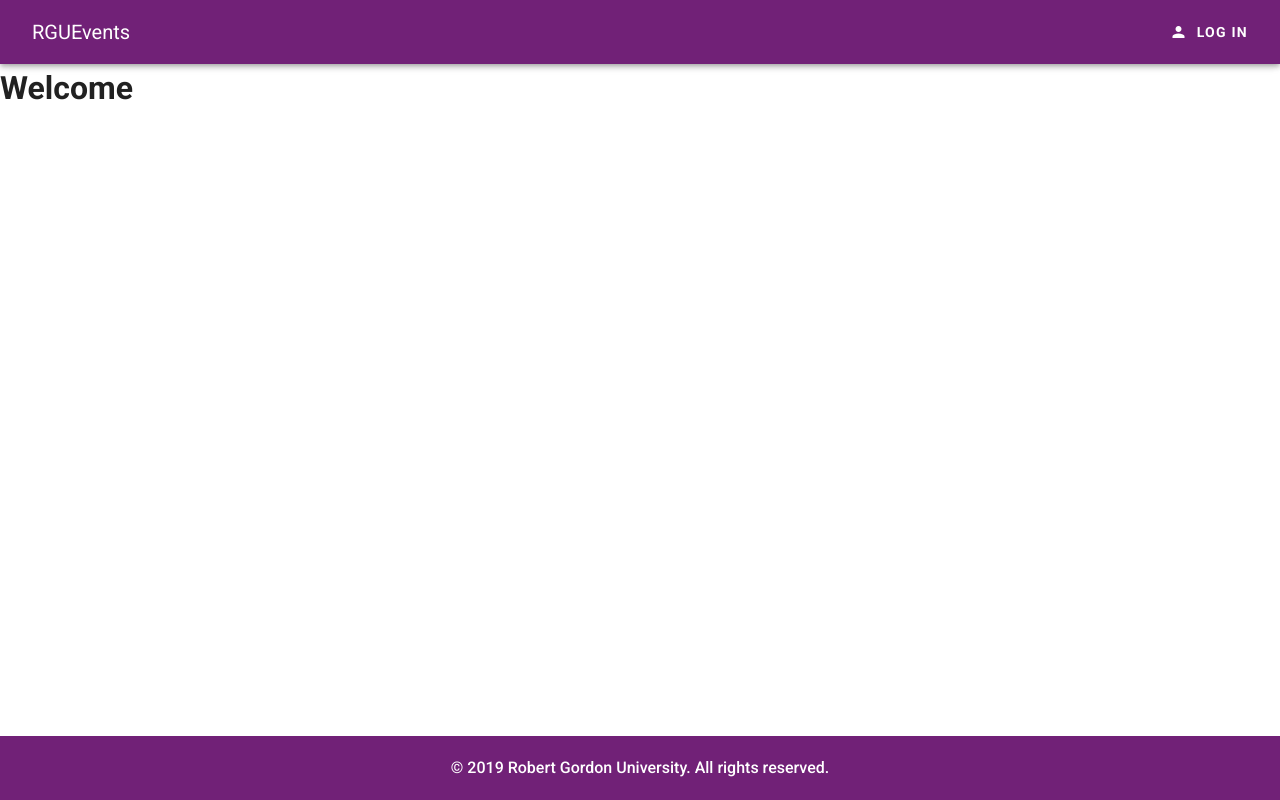
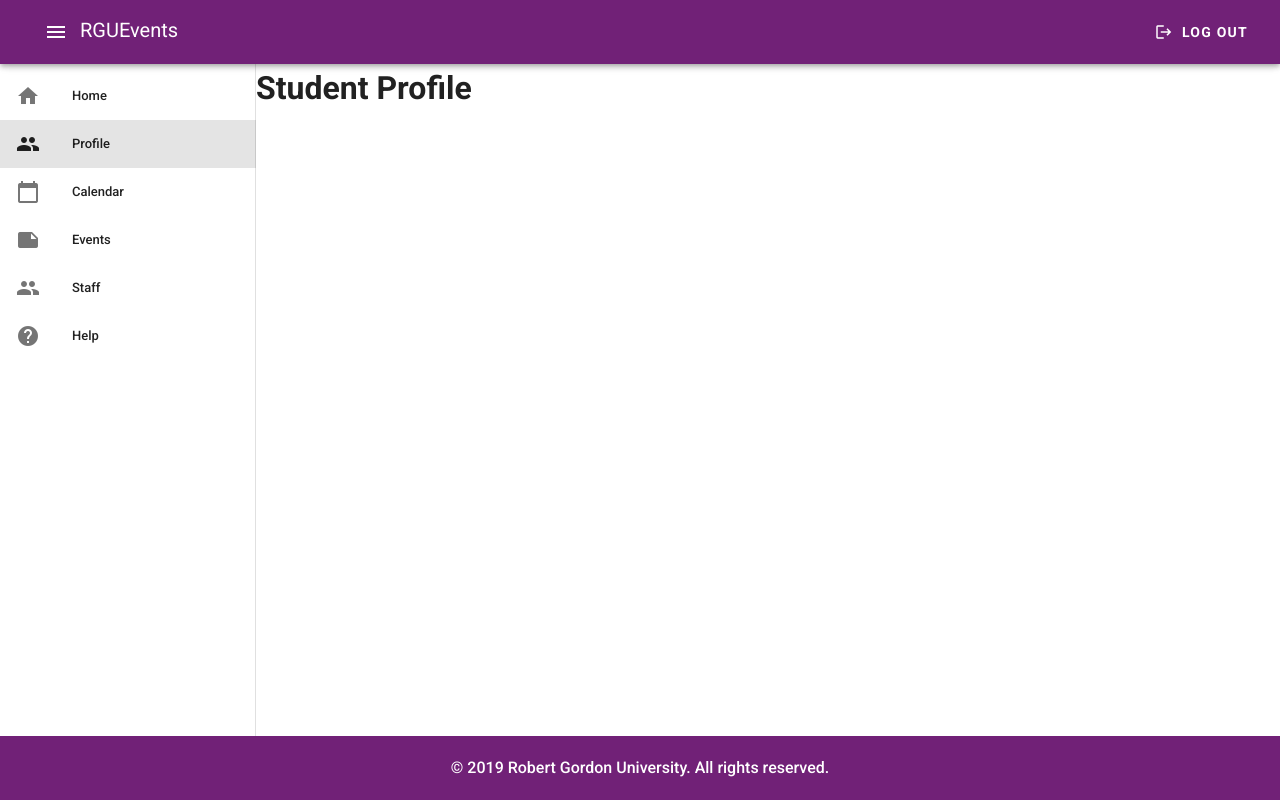
Before and after one commit to llindsay97/CM3108_CourseWork, a Vue app: page /profile in a window 1280 px wide. Before the commit this address led to /. Built offline with nearby package versions, Linux system fonts and the light colour scheme; what vue-textarea-autosize would draw is missing.

Commit message:
Created home page, added it to navbar then routed it so its a viewable page

```diff
--- a/src/components/Navbar.vue
+++ b/src/components/Navbar.vue
@@ -42,6 +42,7 @@ export default {
       drawer: null,
       items: [
         { icon: "home", text: "Home", route: "/home" },
+        { icon: "people", text: "Profile", route: "/profile" },
         { icon: "calendar_today", text: "Calendar", route: "/calendar" },
         { icon: "note", text: "Events", route: "/events" },
         { icon: "people", text: "Staff", route: "/staff" },
@@ -57,6 +58,9 @@ export default {
     if (this.$route.path === "/home") {
       this.isLoggedIn = true;
     }
+    if (this.$route.path === "/profile") {
+      this.isLoggedIn = true;
+    }
     if (this.$route.path === "/events") {
       this.isLoggedIn = true;
     }
--- a/src/router.js
+++ b/src/router.js
@@ -5,6 +5,7 @@ import Home from "./views/Home.vue";
 import Events from "./views/Events.vue";
 import Staff from "./views/Staff.vue";
 import Help from "./views/Help.vue";
+import Profile from "./views/Profile.vue";
 import store from "./store";
 import Calendar from "./views/Calendar";
 
@@ -45,6 +46,11 @@ const router = new Router({
       component: Help
     },
     {
+      path: "/profile",
+      name: "profile",
+      component: Profile
+    },
+    {
       path: "/about",
       name: "about",
       // route level code-splitting
--- /dev/null
+++ b/src/views/Profile.vue
@@ -0,0 +1,15 @@
+<template>
+  <div>
+    <h1>Student Profile</h1>
+  </div>
+</template>
+
+<script>
+export default {
+  name: "Profile",
+  components: {}
+};
+</script>
+
+<style scoped>
+</style>
```
